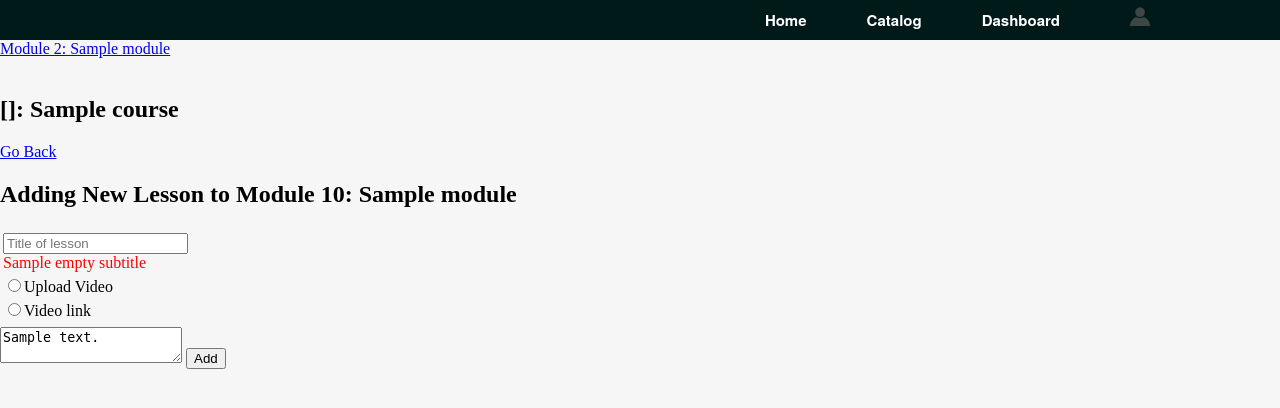
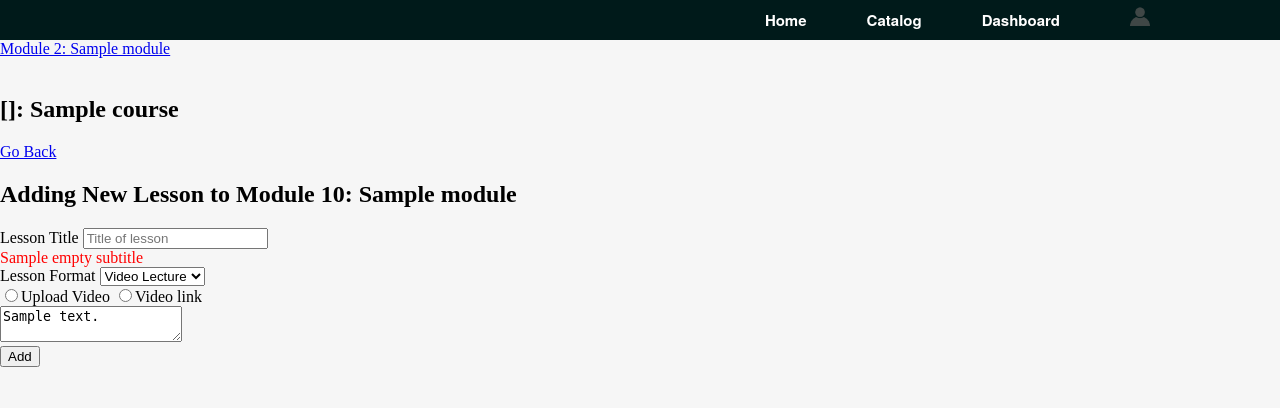
Before and after one commit to priyam789/Beingenious, a Python web app: template templates/edit_course.html in a window 1280 px wide. Shown: the part 101-509 px from the top of the page. Run offline with Jinja, Linux system fonts and the light colour scheme; the template is opened without the code that fills it: most values are stand-ins (such as "Sample title", 1, 10 or a date in 2020).

Commit message:
Quiz portion done - need to update grades

```diff
--- a/assets/css/style_course.css
+++ b/assets/css/style_course.css
@@ -1,3 +1,19 @@
 div.module{
 	display: none;
 }
+
+div#lecture{
+	display: block;
+}
+
+div#quiz{
+	display: none;
+}
+
+div#single{
+	display: block;
+}
+
+div#multiple{
+	display: none;
+}
--- a/scripts/login.py
+++ b/scripts/login.py
@@ -122,7 +122,7 @@ class Activate(Handler):
 		else:
 			response = User.activate(link)
 			if response is not None:
-				self.write('Signup successful')
+				self.redirect('/')
 			else:
 				self.error(404)
 				self.render('error.html', error = 'Activation link expired or Invalid activation link')
--- a/templates/edit_course.html
+++ b/templates/edit_course.html
@@ -9,47 +9,96 @@
 {% endif %}
 
 <form action = "/editcourse/{{course.code}}" method="post" id="edit_form" enctype="multipart/form-data" onsubmit="submitfunc()">
-<table>
-	<tr id="module_row">
+
+	<label id="module_row">
 	{% if edit_module == -1 %}
-	<td>
-		<input type="text" name="module_name" placeholder="Name of module">
+		Module Name
+		<input type="text" name="module_name" placeholder="Name of module" required>
 		<div class="error">{{empty_title}}</div>
-	</td>
 	{% endif %}
-	</tr>
+	</label>
 	<input type="hidden" id="edit_module" name="edit_module" value="{{edit_module|string}}">
 
-	<tr>
-	<td>
-		<input type="text" name="subtitle" placeholder="Title of lesson">
+	<label> Lesson Title
+		<input type="text" name="subtitle" placeholder="Title of lesson" required>
 		<div class="error">{{empty_subtitle}}</div>
-	</td>
-	</tr>
+	</label>
 
-	<tr>
-	<td>
+	<label> Lesson Format
+			<select id="lesson_format" name = "lesson_format" onchange="lessonFormatClick()">
+					<option value = "lecture"> Video Lecture </option>
+					<option value = "quiz"> Quiz </option>
+			</select>
+	</label>
+
+	<div class="lesson_format" id="lecture">
+	<label>
 	<input type="radio" id="upload" class = "accordion" name="upload" value="file">Upload Video
 		<div class="panel">
  		<input type="file" name="file">
 		</div>
-	</td>
-	</tr>
+	</label>
 
-	<tr>
-	<td>
+	<label>
 		<input type="radio" class = "accordion" name="upload" value="link">Video link
 		<div class="panel">
- 		<input type="text" name="link" placeholder="link">
+ 		<input type="text" name="link" placeholder="Video link">
 		</div>
-	</td>
-	</tr>
-	<tr><td>
+	</label>
 	<div class="error">{{file_error}}</div>
-	</td></tr>
-</table>
+	</div>
+
+	<div class="lesson_format" id="quiz">
+	<label> Question
+	<input class="quiz_inp" type="text" name="question" placeholder="Question">
+	</label>
+
+	<br>
+	<label> Quiz Format
+			<select id="quiz_format" name = "quiz_format" onchange="numOptionsClick()"">
+					<option value = "single"> Single Correct </option>
+					<option value = "multiple"> Multiple Correct </option>
+			</select>
+	</label>
+	<br>
+	<label> Number of choices
+			<select id="num_options" name = "num_options" onchange="numOptionsClick()">
+					<option value = "1"> 1 </option>
+					<option value = "2"> 2 </option>
+					<option value = "3"> 3 </option>
+					<option value = "4"> 4 </option>
+					<option value = "5"> 5 </option>
+			</select>
+	</label>
+	<br>
+
+	<div class = "quiz" id = "single">
+		<label> Choices
+		<div class = "single" id = "single_options">
+			<input type="text" class="quiz_inp" name="single_1" placeholder="Choice 1">
+		</div>
+		</label>
+		<label> Correct Answers
+		<div class = "single" id = "single_correct">
+			<input type="radio" class="quiz_inp" name="single_correct" value="1"> 1
+		</div>
+		</label>
+	</div>
+
+	<div class = "quiz" id = "multiple">
+		<label> Choices
+		<div class ="multiple" id = "multiple_options">
+		</div>
+		</label>
+		<label> Correct Answers
+		<div class = "multiple" id = "multiple_correct">
+		</div>
+		</label>
+	</div>
+	</div>
 
 	<textarea name="description" placeholder="Instructor comments">{{description}}</textarea>
+	<br>
 	<input type="submit" value="Add">
 </form>
 {% endblock %}
@@ -119,10 +168,59 @@ function addModuleClick(){
 		module_divs[i].style.display = "none";
 	document.getElementById("heading").innerHTML = "Adding New Module";
 	document.getElementById("edit_module").value = "-1";
-	document.getElementById("module_row").innerHTML = '<tr>	<td> <input type="text" name="module_name" placeholder="Name of module"> <div class="error">{{empty_title}}</div></td></tr>';
+	document.getElementById("module_row").innerHTML = 'Module Name <input type="text" name="module_name" placeholder="Name of module" required> <div class="error">{{empty_title}}</div>';
 }
 
 function lessonClick(module_id, lesson_id){}
 
+function lessonFormatClick(){
+	var lesson_format = document.getElementById("lesson_format").value;
+	if(lesson_format != "lecture")
+		document.getElementById("edit_form").action = "/editcourse/{{course.code}}";
+	var divs = document.getElementsByClassName("lesson_format");
+	for(var i = 0;i<divs.length;i++)
+		divs[i].style.display = "none";
+	document.getElementById(lesson_format).style.display = "block";
+	var quiz_elems = document.getElementsByClassName("quiz_inp");
+	for(var i = 0;i<quiz_elems.length;i++)
+	{
+		if(lesson_format == "quiz")
+			quiz_elems[i].required = true;
+		else
+			quiz_elems[i].required = false;
+	}
+}
+
+function numOptionsClick(){
+	var quiz_format = document.getElementById("quiz_format").value;
+	var divs = document.getElementsByClassName("quiz");
+	for(var i = 0;i<divs.length;i++)
+		divs[i].style.display = "none";
+	document.getElementById(quiz_format).style.display = "block";
+	var num_options = document.getElementById("num_options").value;
+	var options_html = "";
+	var correct_html = "";
+	var correct_type = "radio";
+	if(quiz_format == "multiple")
+		correct_type = "checkbox";
+
+	for(var i = 1;i<=num_options;i++)
+	{
+		options_html = options_html+'<input type="text" class="quiz_inp" name="'+quiz_format+'_'+i.toString()+'" placeholder="Choice '+i.toString()+'" required><br>';
+		correct_html = correct_html+'<input type="'+correct_type+'" class="quiz_inp" name="'+quiz_format+'_correct" value="'+i.toString()+'" required>'+i.toString()+'<br>';
+	}
+	document.getElementById(quiz_format+"_options").innerHTML = options_html;
+	document.getElementById(quiz_format+"_correct").innerHTML = correct_html;
+
+	if(quiz_format == "single"){
+		document.getElementsByClassName("multiple")[0].innerHTML = "";
+		document.getElementsByClassName("multiple")[1].innerHTML = "";
+	}
+	else{
+		document.getElementsByClassName("single")[0].innerHTML = "";
+		document.getElementsByClassName("single")[1].innerHTML = "";
+	}
+}
+
 </script>
 {% endblock %}
```
Also changed, not shown: scripts/edit_course.py (+18 -3 lines), templates/course_main_page.html (+53 -7 lines).
